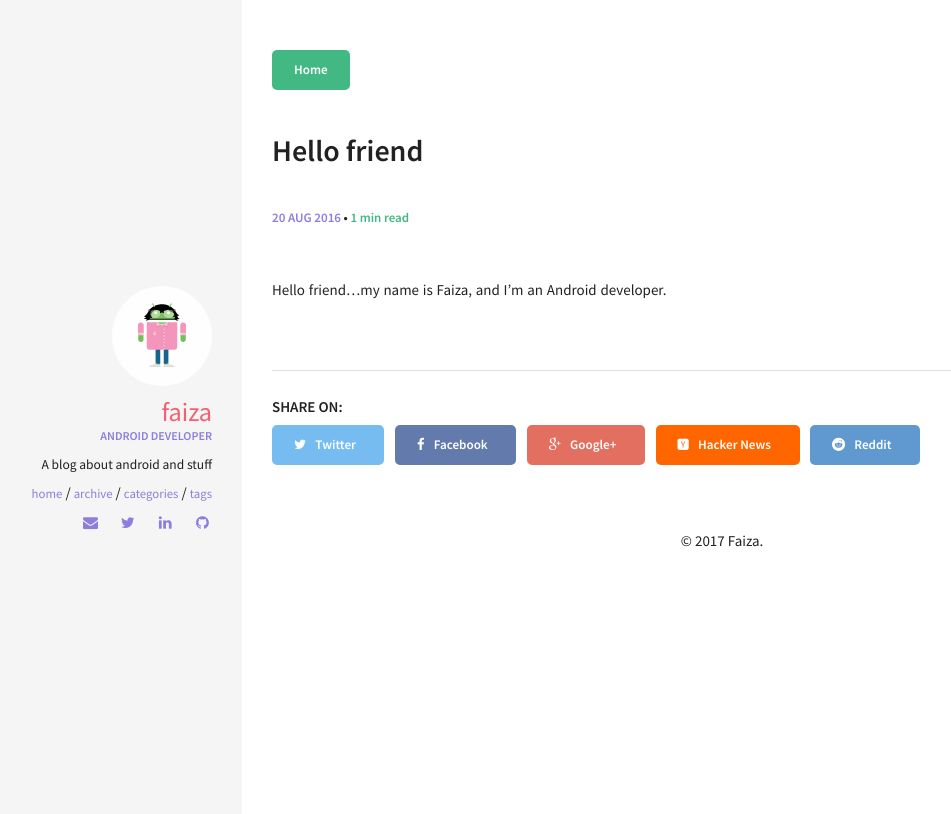
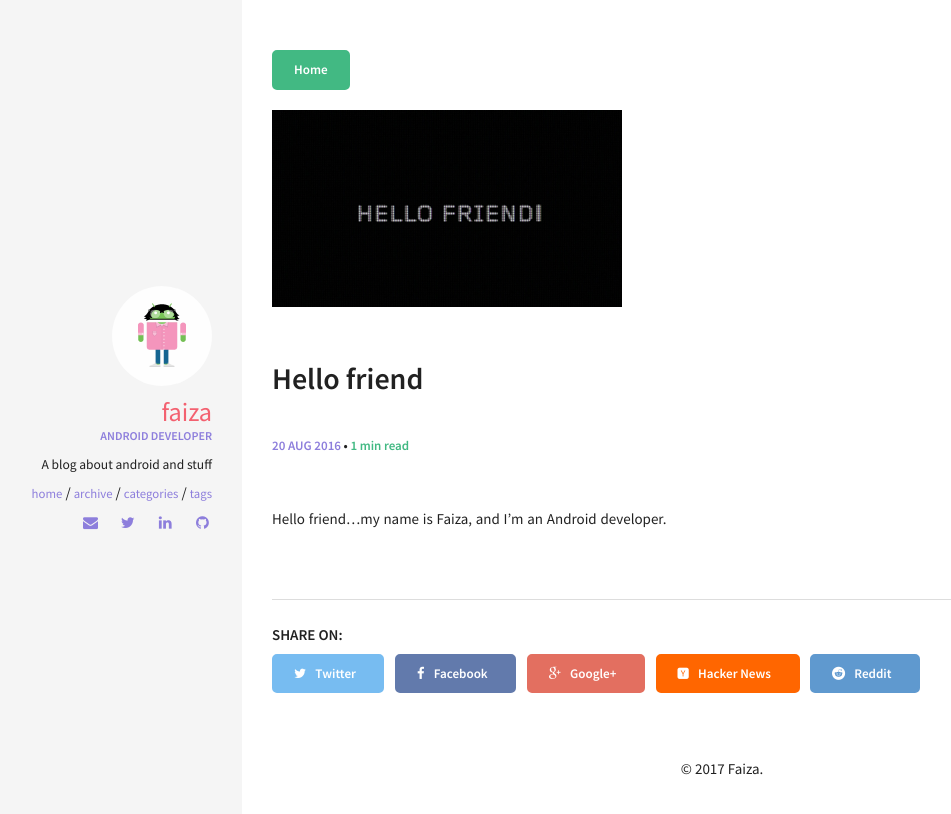
Before and after one commit to fizzyisdizzy/fizzyisdizzy.github.io, a Jekyll site: the page built from _posts/2016-08-20-hello-friend.md, in a window 1280 px wide. Shown: the top 814 px of the page, without its empty margins (78-1029 px from the left). Built offline with Jekyll 4.4.1, drawn with Linux system fonts in a browser that asks for light colours.

Commit message:
added hello friend

```diff
--- a/_posts/2016-08-20-hello-friend.md
+++ b/_posts/2016-08-20-hello-friend.md
@@ -4,6 +4,8 @@ title:  "Hello friend"
 date:   2016-08-20 17:15:19
 categories: [intro]
 comments: true
+image:
+  feature: hello_friend.png
 ---
 
 <!--more-->
```
